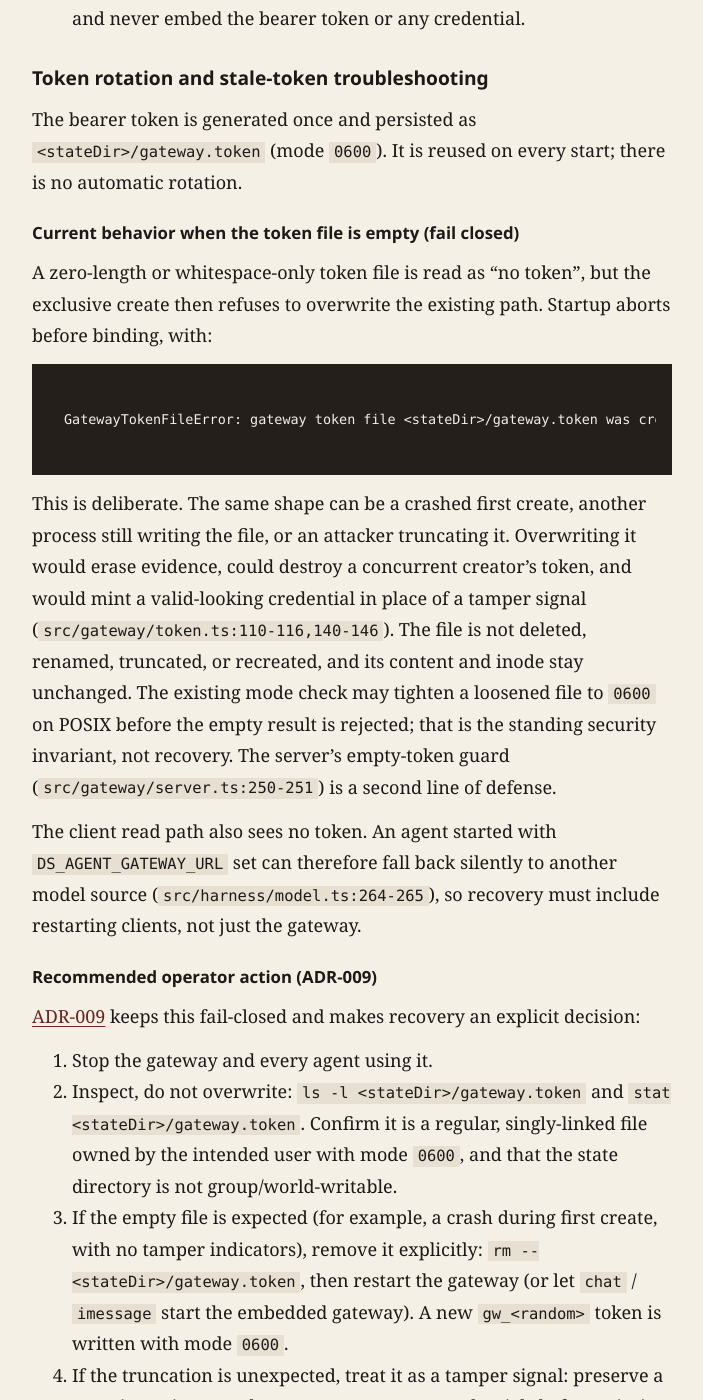
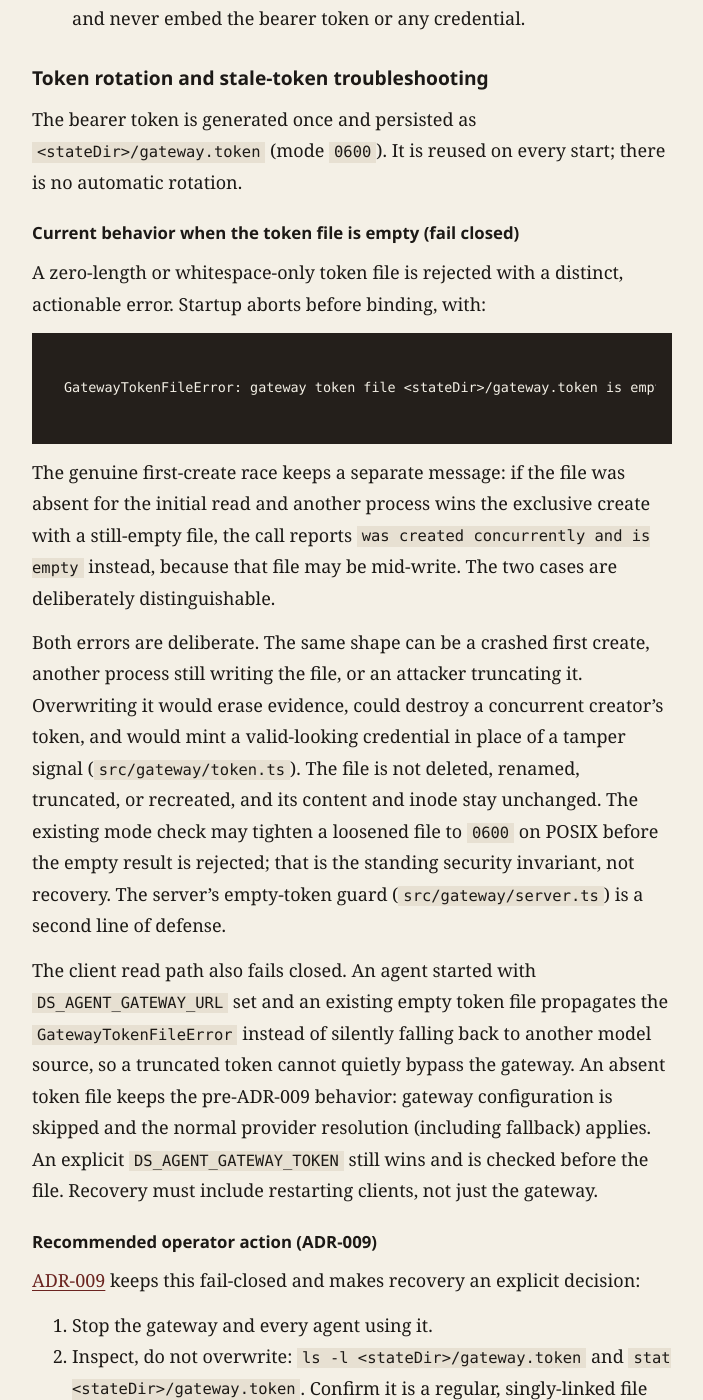
Before and after one commit to LofiSu/deepseek-super-agent, a Jekyll site: the page built from docs/GATEWAY.md, in a window 1280 px wide and 1400 px high, scrolled down 5530 px. Shown: the whole window, without its empty margins (288-991 px from the left). Built offline with Jekyll 4.4.1, drawn with Linux system fonts in a browser that asks for light colours; our own code applies the rules of GitHub Pages for plain Markdown files.

Commit message:
Distinguish stale empty gateway token files and fail the client path closed
A pre-existing zero-length or whitespace-only gateway.token now throws a distinct GatewayTokenFileError naming the path and telling the operator to remove it, instead of the misleading concurrent-create message. The file is never deleted, renamed, truncated, or overwritten; content and inode stay unchanged and POSIX mode is only ever tightened to 0600. The genuine O_EXCL create race keeps its concurrent-create message. readGatewayToken now propagates the error so gatewayApiFromEnv fails closed rather than silently falling back to another provider when DS_AGENT_GATEWAY_URL is set; an absent token file still falls back, and an explicit DS_AGENT_GATEWAY_TOKEN still wins.

````diff
--- a/docs/GATEWAY.md
+++ b/docs/GATEWAY.md
@@ -169,29 +169,37 @@ The bearer token is generated once and persisted as `<stateDir>/gateway.token`
 
 ### Current behavior when the token file is empty (fail closed)
 
-A zero-length or whitespace-only token file is read as "no token", but the
-exclusive create then refuses to overwrite the existing path. Startup aborts
-before binding, with:
+A zero-length or whitespace-only token file is rejected with a distinct,
+actionable error. Startup aborts before binding, with:
 
 ```
-GatewayTokenFileError: gateway token file <stateDir>/gateway.token was created concurrently and is empty; refusing to use it
+GatewayTokenFileError: gateway token file <stateDir>/gateway.token is empty (zero-length or whitespace-only); remove it to mint a new token; refusing to use it
 ```
 
-This is deliberate. The same shape can be a crashed first create, another
-process still writing the file, or an attacker truncating it. Overwriting it
-would erase evidence, could destroy a concurrent creator's token, and would
-mint a valid-looking credential in place of a tamper signal
-(`src/gateway/token.ts:110-116,140-146`). The file is not deleted, renamed,
-truncated, or recreated, and its content and inode stay unchanged. The existing
-mode check may tighten a loosened file to `0600` on POSIX before the empty
-result is rejected; that is the standing security invariant, not recovery. The
-server's empty-token guard (`src/gateway/server.ts:250-251`) is a second line of
-defense.
+The genuine first-create race keeps a separate message: if the file was absent
+for the initial read and another process wins the exclusive create with a
+still-empty file, the call reports `was created concurrently and is empty`
+instead, because that file may be mid-write. The two cases are deliberately
+distinguishable.
 
-The client read path also sees no token. An agent started with
-`DS_AGENT_GATEWAY_URL` set can therefore fall back silently to another model
-source (`src/harness/model.ts:264-265`), so recovery must include restarting
-clients, not just the gateway.
+Both errors are deliberate. The same shape can be a crashed first create,
+another process still writing the file, or an attacker truncating it.
+Overwriting it would erase evidence, could destroy a concurrent creator's
+token, and would mint a valid-looking credential in place of a tamper signal
+(`src/gateway/token.ts`). The file is not deleted, renamed, truncated, or
+recreated, and its content and inode stay unchanged. The existing mode check
+may tighten a loosened file to `0600` on POSIX before the empty result is
+rejected; that is the standing security invariant, not recovery. The server's
+empty-token guard (`src/gateway/server.ts`) is a second line of defense.
+
+The client read path also fails closed. An agent started with
+`DS_AGENT_GATEWAY_URL` set and an existing empty token file propagates the
+`GatewayTokenFileError` instead of silently falling back to another model
+source, so a truncated token cannot quietly bypass the gateway. An absent token
+file keeps the pre-ADR-009 behavior: gateway configuration is skipped and the
+normal provider resolution (including fallback) applies. An explicit
+`DS_AGENT_GATEWAY_TOKEN` still wins and is checked before the file. Recovery
+must include restarting clients, not just the gateway.
 
 ### Recommended operator action (ADR-009)
 
````
Also changed, not shown: docs/ARCHITECTURE_DECISIONS.md (+1 -1 lines), src/gateway/token.ts (+35 -2 lines), test/gateway-token.test.ts (+133 -7 lines).
